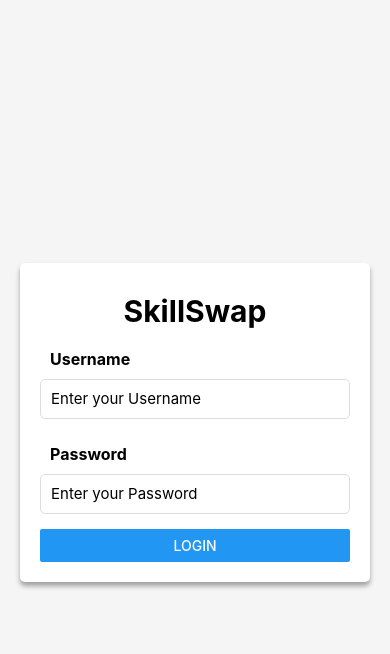
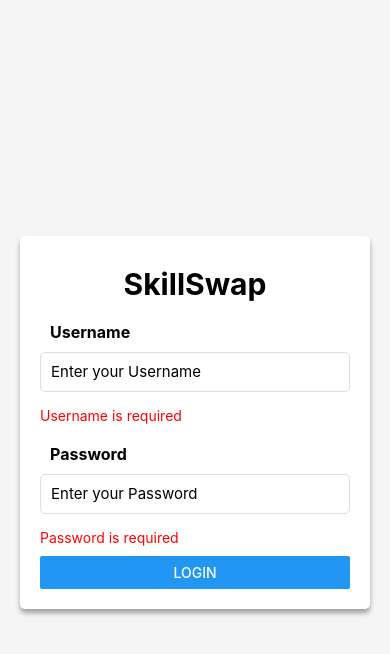
Before and after one commit to s-kvng/React-Native-Course, a React Native app in the folder RNForms/: screen / in a window 390 px wide. Both pictures are taken after a click on the button "LOGIN". Shown: the top 654 px of the page. Built offline with nearby package versions, Linux system fonts and the light colour scheme.

Commit message:
form submission

```diff
--- a/RNForms/App.js
+++ b/RNForms/App.js
@@ -11,6 +11,7 @@ import {
   Image,
   KeyboardAvoidingView,
   Platform,
+  Alert,
 } from "react-native";
 
 export default function App() {
@@ -30,6 +31,19 @@ export default function App() {
     setError(errors);
 
     return Object.keys(errors).length === 0;
+  };
+
+  const onSubmit = () => {
+    if (validationForm()) {
+      Alert.alert(
+        "Login Status",
+        ` You have successfully Logged in ${username} - ${password}`
+      );
+
+      setUsername("");
+      setPassword("");
+      setError({});
+    }
   };
 
   return (
@@ -95,7 +109,9 @@ export default function App() {
             value={username}
             onChangeText={setUsername}
           />
-          {/* {errors.username ? <Text style={styles.errorText}>{errors.username}</Text> : null} */}
+          {error.username ? (
+            <Text style={styles.errorText}>{error.username}</Text>
+          ) : null}
           <Text style={styles.label}>Password</Text>
           <TextInput
             style={styles.input}
@@ -104,8 +120,10 @@ export default function App() {
             value={password}
             onChangeText={setPassword}
           />
-          {/* {errors.password ? <Text style={styles.errorText}>{errors.password}</Text> : null} */}
-          <Button title="Login" onPress={() => {}} />
+          {error.password ? (
+            <Text style={styles.errorText}>{error.password}</Text>
+          ) : null}
+          <Button title="Login" onPress={onSubmit} />
         </View>
       </KeyboardAvoidingView>
     </SafeAreaView>
```
